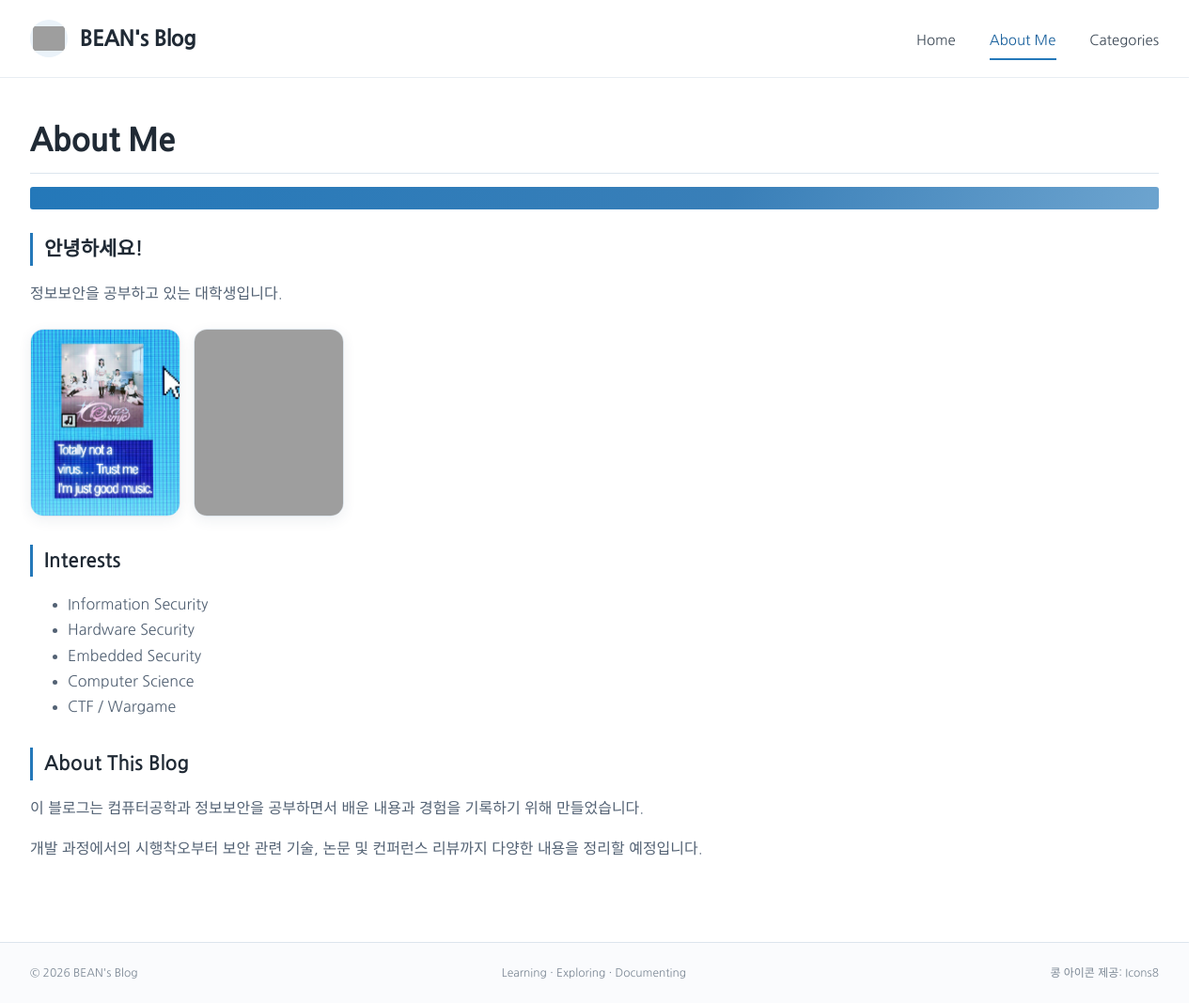
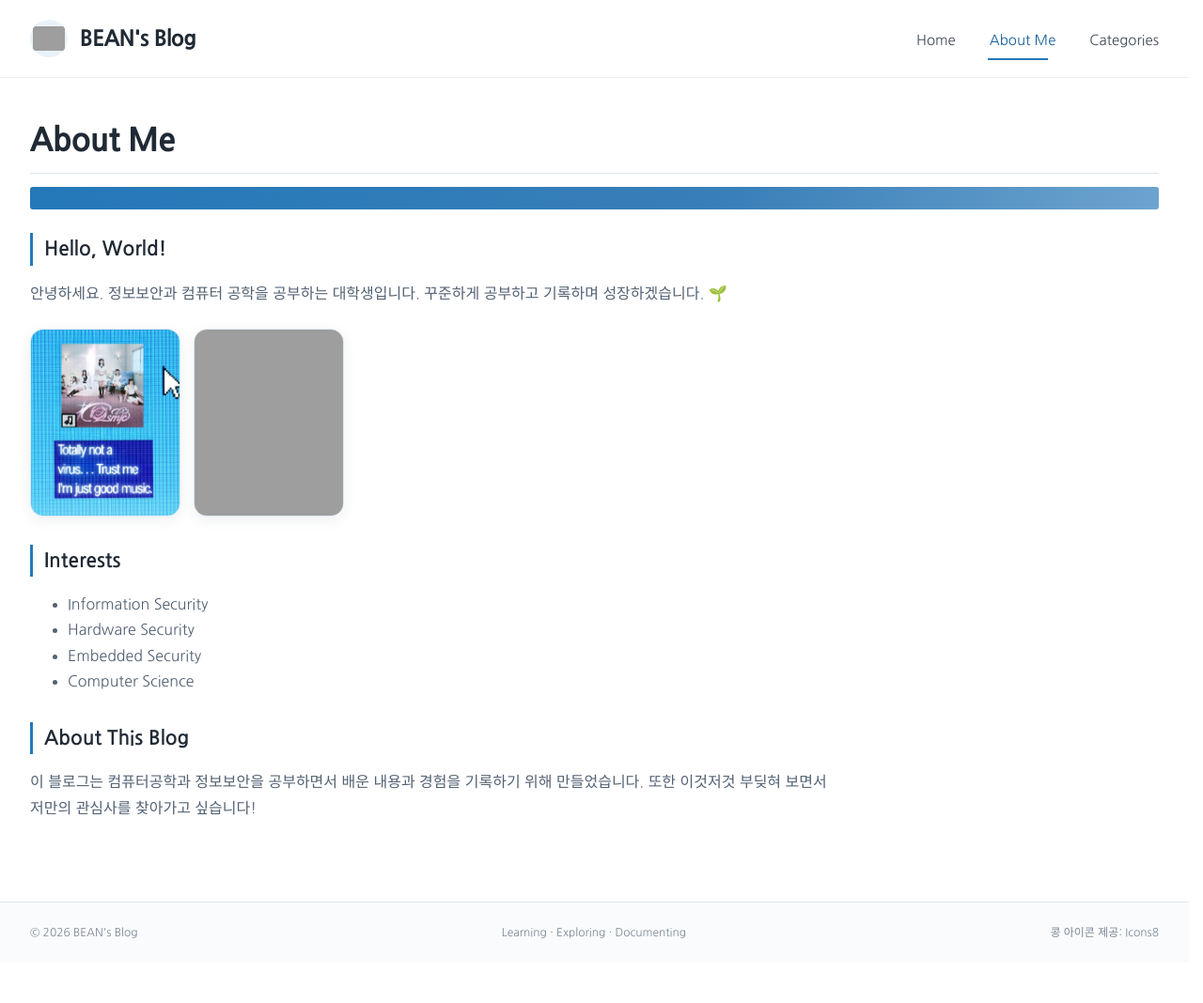
Before and after one commit to BEAN-CMD418/bean-cmd418.github.io, a Jekyll site: the page built from about.md, in a window 1280 px wide. Shown: the whole page at 94% size. Built offline with Jekyll 4.4.1, drawn with Linux system fonts in a browser that asks for light colours; some web fonts are replaced; after the commit the page ends 1025 px from its top, so only the background shows below that; grey boxes are pictures that could not be loaded.

Commit message:
Revise About Me section with new content
Updated the introduction and interests sections in the about page.

```diff
--- a/about.md
+++ b/about.md
@@ -4,14 +4,17 @@ title: About Me
 permalink: /about/
 ---
 
-## 안녕하세요!
+## Hello, World!
 
-정보보안을 공부하고 있는 대학생입니다.
+안녕하세요.
+정보보안과 컴퓨터 공학을 공부하는 대학생입니다.
+꾸준하게 공부하고 기록하며 성장하겠습니다. 🌱
 
 <div class="about-photos" aria-label="About Me photos">
   <img src="/assets/20250815_002147.jpg" alt="About Me photo 1">
   <img src="/assets/20250610_013341.jpg" alt="About Me photo 2">
 </div>
+
 
 ## Interests
 
@@ -19,12 +22,10 @@ permalink: /about/
 - Hardware Security
 - Embedded Security
 - Computer Science
-- CTF / Wargame
+
 
 ## About This Blog
 
 이 블로그는 컴퓨터공학과 정보보안을 공부하면서
 배운 내용과 경험을 기록하기 위해 만들었습니다.
-
-개발 과정에서의 시행착오부터 보안 관련 기술,
-논문 및 컨퍼런스 리뷰까지 다양한 내용을 정리할 예정입니다.
+또한 이것저것 부딪혀 보면서 저만의 관심사를 찾아가고 싶습니다!
```
